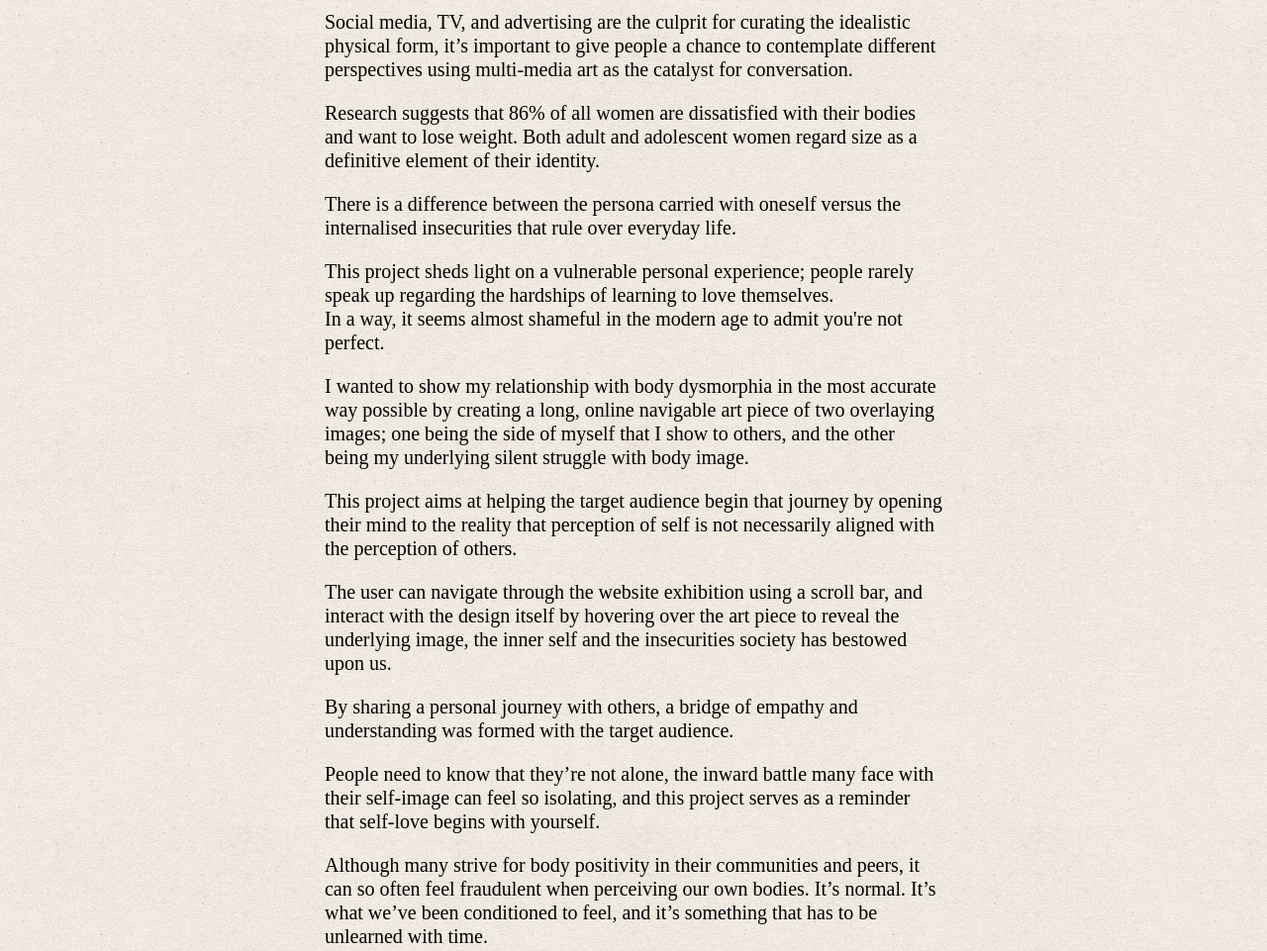
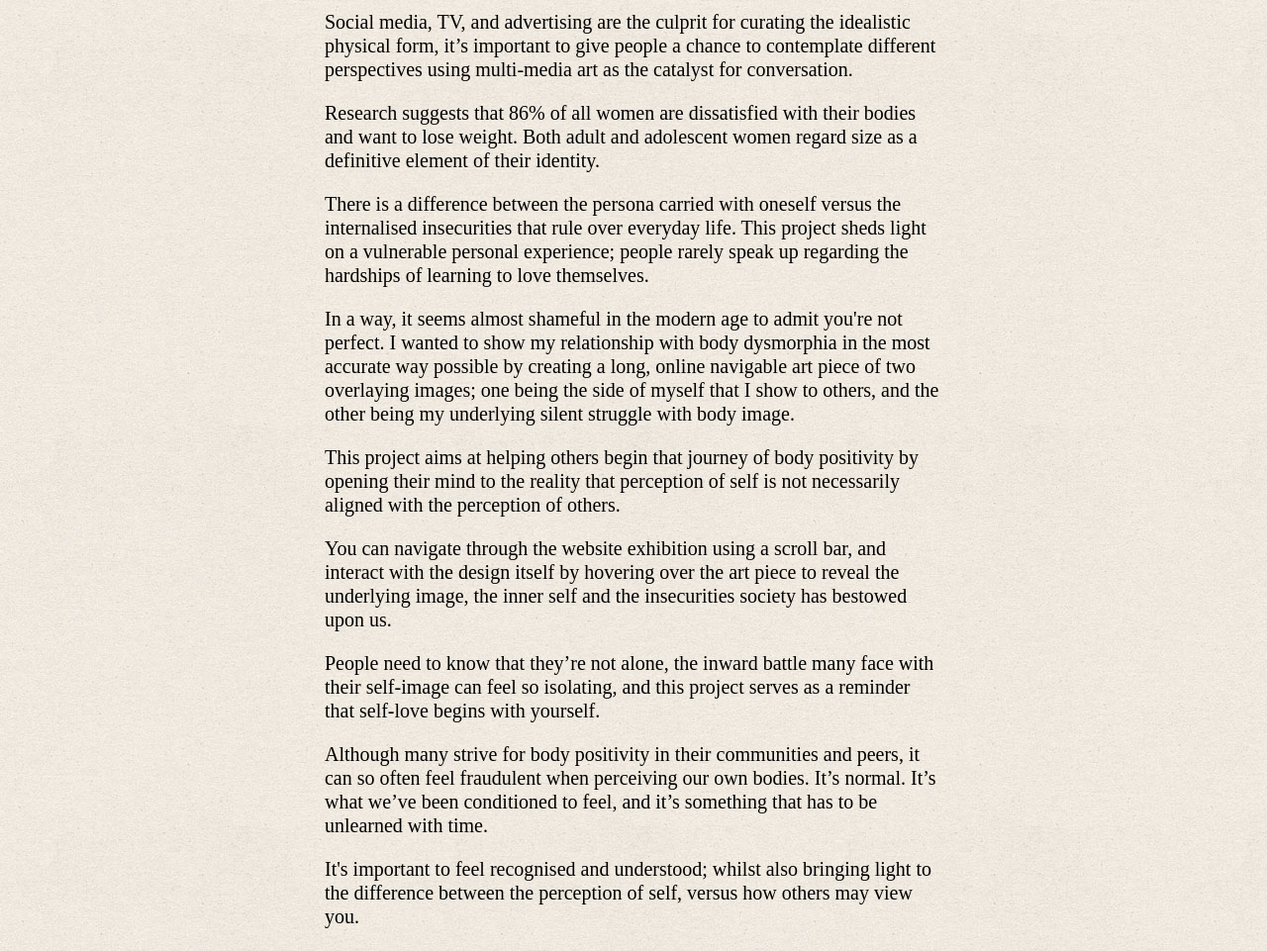
Before and after one commit to joegasparich/annie-uni, a Gatsby site: page / in a window 1280 px wide. Shown: the part 1195-2156 px from the top of the page at 99% size. Built offline with nearby package versions, Linux system fonts and the light colour scheme; Gatsby itself is replaced by a stand-in of ours.

Commit message:
Update text

```diff
--- a/src/pages/index.tsx
+++ b/src/pages/index.tsx
@@ -135,16 +135,13 @@ const IndexPage = () => {
           <p>The impact our relationship with our bodies has on us is critical.<br />
           We live in an age where we are constantly besieged with images of what ‘body perfection’ should be.</p>
           <p>Social media, TV, and advertising are the culprit for curating the idealistic physical form, it’s important to give people a chance to contemplate different perspectives using multi-media art as the catalyst for conversation.</p>
-          <p>Research suggests that 86% of all women are dissatisfied with their bodies and want to lose weight. Both adult and adolescent women regard size as a definitive element of their identity. </p>
-          <p>There is a difference between the persona carried with oneself versus the internalised insecurities that rule over everyday life.</p>
-          <p>This project sheds light on a vulnerable personal experience; people rarely speak up regarding the hardships of learning to love themselves. <br/>
-          In a way, it seems almost shameful in the modern age to admit you're not perfect.</p>
-          <p>I wanted to show my relationship with body dysmorphia in the most accurate way possible by creating a long, online navigable art piece of two overlaying images; one being the side of myself that I show to others, and the other being my underlying silent struggle with body image. </p>
-          <p>This project aims at helping the target audience begin that journey by opening their mind to the reality that perception of self is not necessarily aligned with the perception of others.</p>
-          <p>The user can navigate through the website exhibition using a scroll bar, and interact with the design itself by hovering over the art piece to reveal the underlying image, the inner self and the insecurities society has bestowed upon us.</p>
-          <p>By sharing a personal journey with others, a bridge of empathy and understanding was formed with the target audience. </p>
-          <p>People need to know that they’re not alone, the inward battle many face with their self-image can feel so isolating, and this project serves as a reminder that self-love begins with yourself. </p>
-          <p>Although many strive for body positivity in their communities and peers, it can so often feel fraudulent when perceiving our own bodies. It’s normal. It’s what we’ve been conditioned to feel, and it’s something that has to be unlearned with time. </p>
+          <p>Research suggests that 86% of all women are dissatisfied with their bodies and want to lose weight. Both adult and adolescent women regard size as a definitive element of their identity.</p>
+          <p>There is a difference between the persona carried with oneself versus the internalised insecurities that rule over everyday life. This project sheds light on a vulnerable personal experience; people rarely speak up regarding the hardships of learning to love themselves. </p>
+          <p>In a way, it seems almost shameful in the modern age to admit you're not perfect. I wanted to show my relationship with body dysmorphia in the most accurate way possible by creating a long, online navigable art piece of two overlaying images; one being the side of myself that I show to others, and the other being my underlying silent struggle with body image.</p>
+          <p>This project aims at helping others begin that journey of body positivity by opening their mind to the reality that perception of self is not necessarily aligned with the perception of others.</p>
+          <p>You can navigate through the website exhibition using a scroll bar, and interact with the design itself by hovering over the art piece to reveal the underlying image, the inner self and the insecurities society has bestowed upon us.</p>
+          <p>People need to know that they’re not alone, the inward battle many face with their self-image can feel so isolating, and this project serves as a reminder that self-love begins with yourself.</p>
+          <p>Although many strive for body positivity in their communities and peers, it can so often feel fraudulent when perceiving our own bodies. It’s normal. It’s what we’ve been conditioned to feel, and it’s something that has to be unlearned with time.</p>
           <p>It's important to feel recognised and understood; whilst also bringing light to the difference between the perception of self, versus how others may view you.</p>
         </div>
       </div>
```
